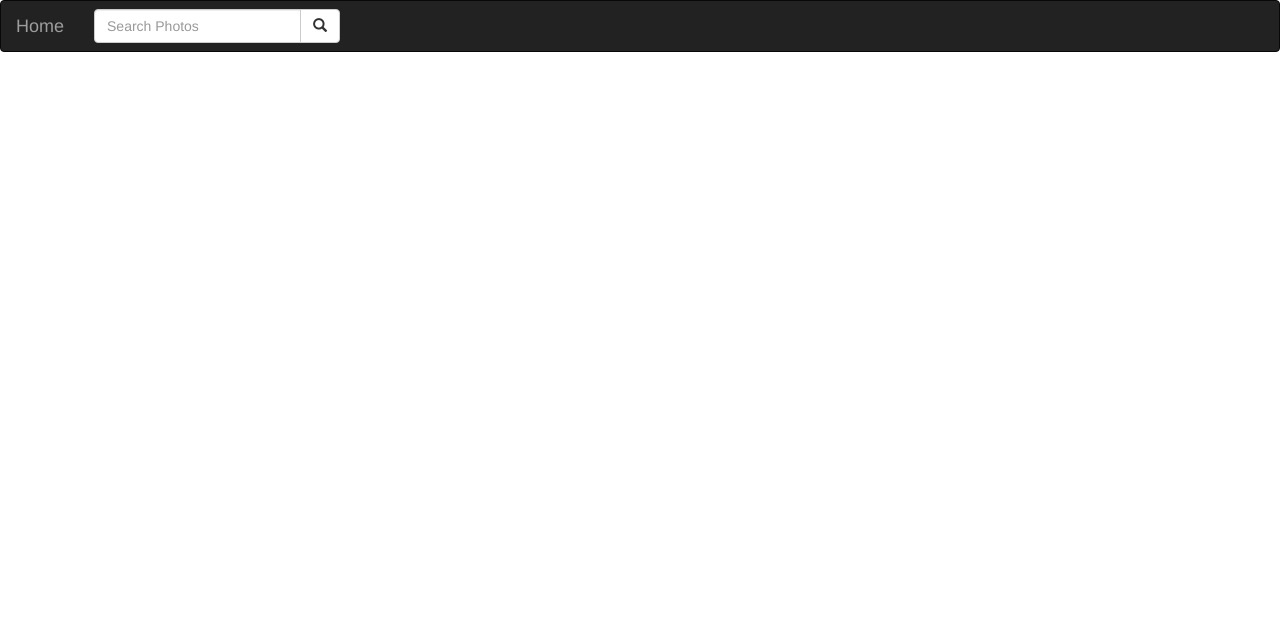
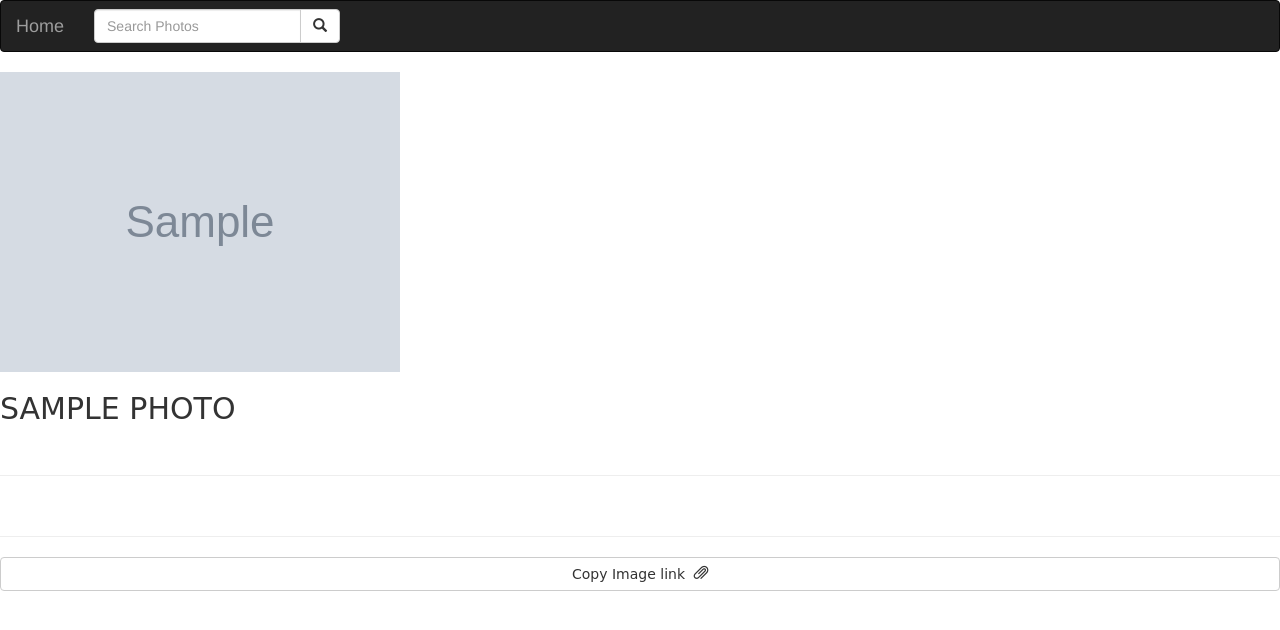
Before and after one commit to ibukamshindi/python-django-week-1-IP, a Django app: page /photo/1 in a window 1280 px wide. Shown: the top 630 px of the page. Run offline with Django 3.2, Linux system fonts and the light colour scheme; tables that the repository leaves empty hold one stand-in row (values such as "Sample post"); grey boxes marked "Sample" are stand-in pictures; some libraries are stand-ins or nearby versions.

Commit message:
delete static display photo details

```diff
--- a/gallery/templates/base.html
+++ b/gallery/templates/base.html
@@ -1,5 +1,5 @@
 {% load bootstrap3 %}
-{% load static %}
+
 <!DOCTYPE html>
 <html>
 <head>
@@ -13,11 +13,8 @@
 
   {% block styles %}
     {% bootstrap_css %}
-    <link rel="stylesheet" href="{% static 'css/gallery.css' %}">
+
   {% endblock %}
-  <link rel="stylesheet" href="{% static 'css/photo.css' %}">
-  <link rel="stylesheet" href="{% static 'css/search.css' %}">
-
 </head>
 <body>
   {% include "navbar.html" %}
--- a/gallery/templates/photo.html
+++ b/gallery/templates/photo.html
@@ -2,4 +2,31 @@
 
 {% block content %}
 {{block.super}}
+
+<div class="product">
+  <div class="left-img2"><img src="{{photo.image.url}}" alt="" /></div>
+  <div class="right-content">
+    <div class="content-arrow"></div>
+    <div class="content-container">
+      <h2 style="font-family: 'Cabin Sketch', cursive;">{{photo.name|upper}}</h2>
+      <div class="bot-view">
+        <div class="date" style="color:white; font-family: 'Concert One', cursive;">
+          {{photo.time_uloaded}} / &nbsp<span class="under">{{photo.location_taken}}</span>
+        </div>
+        <hr class="line" />
+        <div class="info" style="font-family: 'Arima Madurai', cursive; color:white">
+          <div>
+            <span>{{photo.descripton}}</span>
+          </div>
+          <hr class="line" />
+          <div class="footer">
+            <div id="buttons">
+              <a href="#" class="btn btn-default btn-block">Copy Image link  &nbsp<i class="glyphicon glyphicon-paperclip"></i>
+  </a></div>
+            <p>{{photo.categories.}}</p>
+          </div>
+        </div>
+      </div>
+    </div>
+  </div>
 {% endblock %}
```
Also changed, not shown: gallery/static /css/gallery.css (deleted), gallery/static /css/photo.css (deleted), gallery/static /css/search.css (deleted), media/photos/IMG_20180119_120731.jpg (added).
